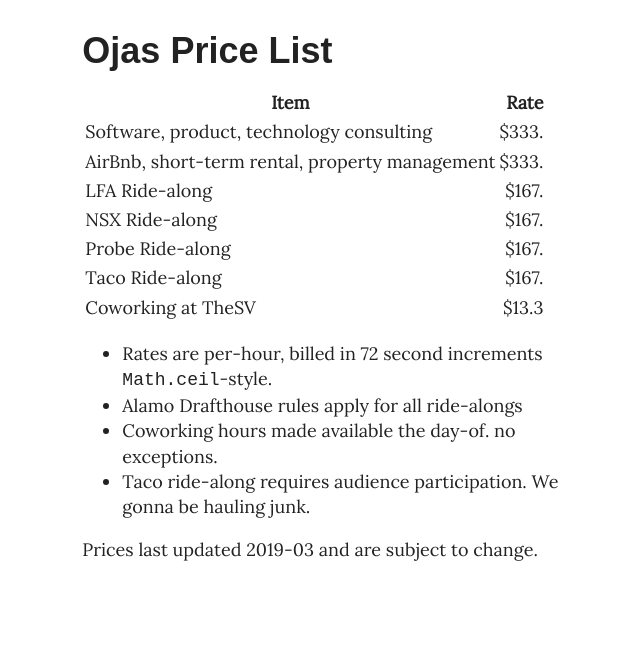
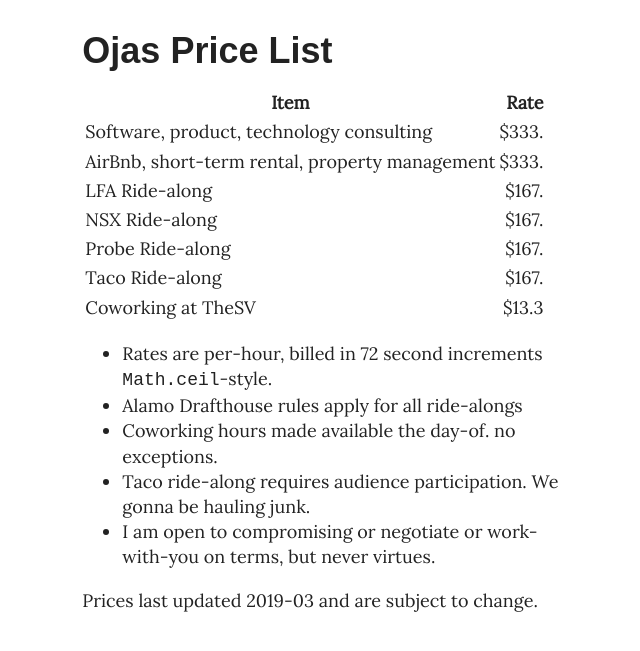
Before and after one commit to ojas/ojas.github.io, a Jekyll site: the page built from rate-card.md, in a window 1280 px wide. Shown: the top 651 px of the page, without its empty margins (312-952 px from the left). Built offline with Jekyll 4.4.1, drawn with Linux system fonts in a browser that asks for light colours.

Commit message:
added rate card

```diff
--- a/rate-card.md
+++ b/rate-card.md
@@ -20,5 +20,6 @@
 - Alamo Drafthouse rules apply for all ride-alongs
 - Coworking hours made available the day-of. no exceptions.
 - Taco ride-along requires audience participation. We gonna be hauling junk.
+- I am open to compromising or negotiate or work-with-you on terms, but never virtues.
 
 Prices last updated 2019-03 and are subject to change.
```
